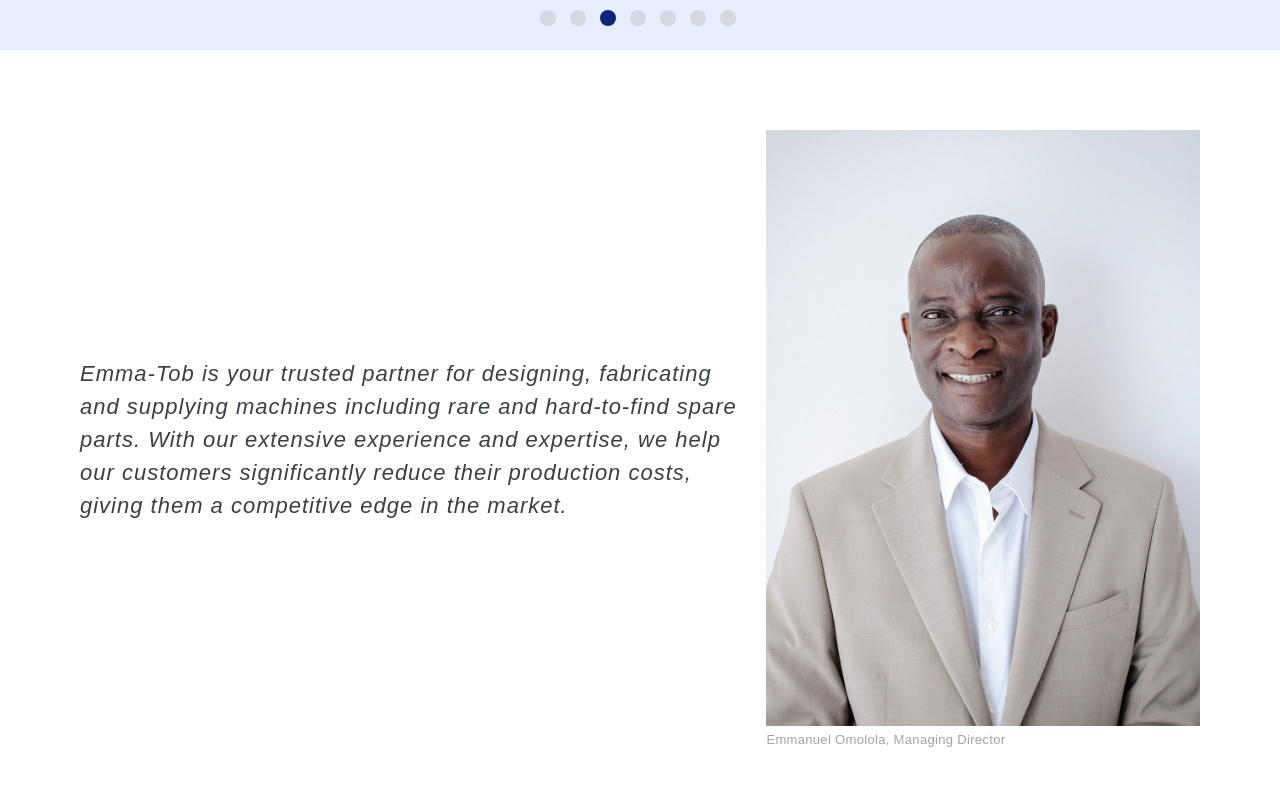
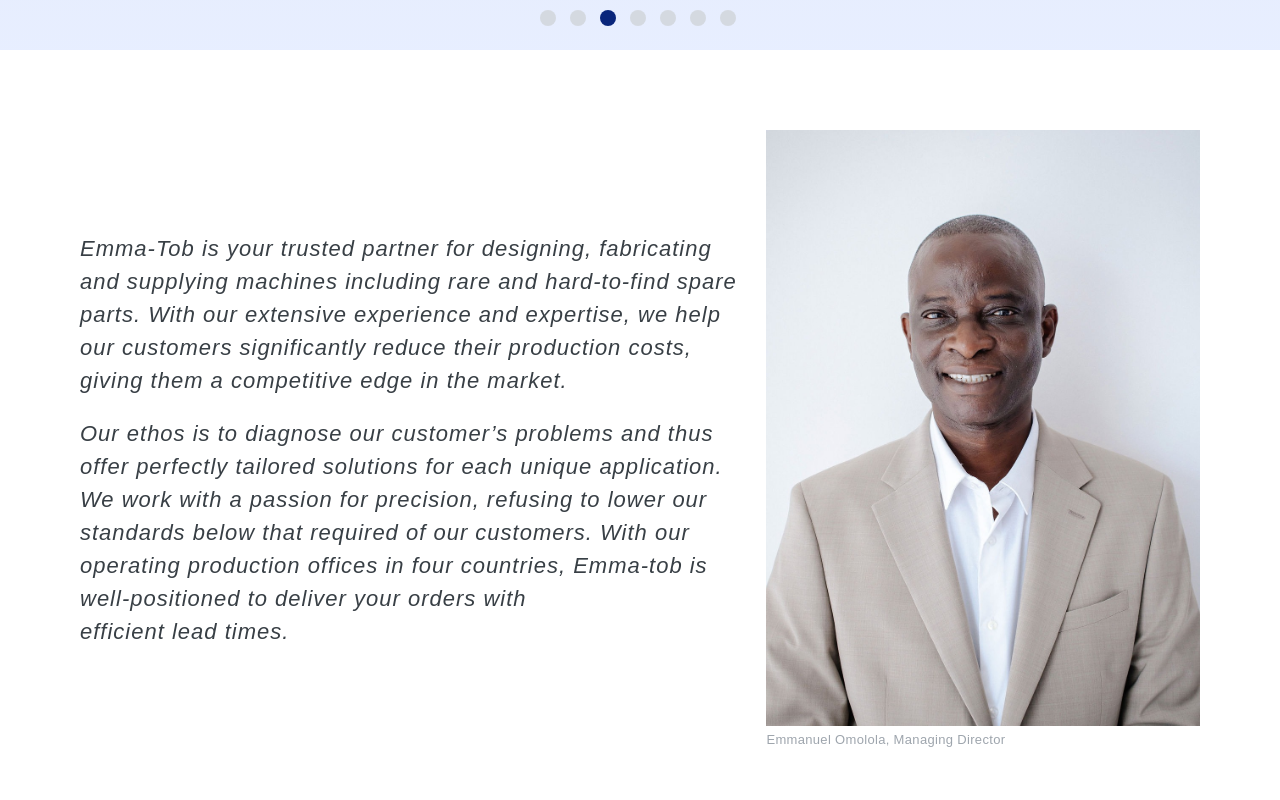
Before and after one commit to gidiblack/emma-tob, a Next.js app: page / in a window 1280 px wide. Shown: the part 860-1660 px from the top of the page. Built offline with nearby package versions, Linux system fonts and the light colour scheme.

Commit message:
additional home page copies

```diff
--- a/src/components/Footer.tsx
+++ b/src/components/Footer.tsx
@@ -1,9 +1,18 @@
-import { Box, Grid, GridItem, Stack, Text, Link } from "@chakra-ui/react";
+import {
+  Box,
+  Grid,
+  GridItem,
+  Stack,
+  Text,
+  Link,
+  HStack,
+} from "@chakra-ui/react";
 import React, { ReactNode } from "react";
 import OptimizedImage from "./OptimizedImage";
 import Logo from "@/assets/emma-tobb-logo.png";
 import NextLink from "next/link";
 import routes from "./routes";
+import { EmailIcon, PhoneIcon } from "@chakra-ui/icons";
 
 const FooterLink = ({
   children,
@@ -47,12 +56,37 @@
 
 const Links2 = [
   {
-    label: "Terms & Conditions",
-    href: routes.terms,
+    label: (
+      <HStack>
+        <PhoneIcon boxSize={3} color={"brand.500"} />
+        <Text fontSize={16} fontFamily={"Lato"} fontWeight={"medium"}>
+          (+234)-803-716-0902
+        </Text>
+      </HStack>
+    ),
+    href: "tel:+2348037160902",
   },
   {
-    label: "Privacy Policy",
-    href: routes.privacy,
+    label: (
+      <HStack>
+        <PhoneIcon boxSize={3} color={"brand.500"} />
+        <Text fontSize={16} fontFamily={"Lato"} fontWeight={"medium"}>
+          (+234)-807-777-7100
+        </Text>
+      </HStack>
+    ),
+    href: "tel:+2348077777100",
+  },
+  {
+    label: (
+      <HStack>
+        <EmailIcon h={5} color={"brand.500"} />
+        <Text fontSize={16} fontFamily={"Lato"} fontWeight={"medium"}>
+          admin@emma-tob.com
+        </Text>
+      </HStack>
+    ),
+    href: "mailto:admin@emma-tob.com",
   },
 ];
 
@@ -87,8 +121,10 @@
               h={"40px"}
             />
             <Text color={"gray.800"} fontSize={[16, 16, 17, 18, 19, 20]}>
-              Information is separate from both knowledge and data, and lies
-              nebulously between them. It is information about objects.
+              Our ethos is to diagnose our customer’s problems and thus offer
+              perfectly tailored solutions for each unique application. We work
+              with a passion for precision, refusing to lower our standards
+              below that required of our customers.
             </Text>
           </Stack>
         </GridItem>
@@ -114,7 +150,7 @@
             fontSize={[16, 16, 17, 18, 19, 20]}
             fontWeight={"semibold"}
           >
-            Legal
+            Contact
           </Text>
           <Stack mt={[4, 5, 6, 8]} spacing={[3, 3, 4, 5]}>
             {Links2.map(({ label, href }, i) => (
--- a/src/pages/index.tsx
+++ b/src/pages/index.tsx
@@ -244,7 +244,12 @@
       <PageSection>
         <SimpleGrid columns={[1, null, 5]} gap={[8, null, 4, null, 6, 10]}>
           <GridItem colSpan={[1, null, 3]}>
-            <Flex flexDirection={"column"} justify={"center"} h={"full"}>
+            <Flex
+              flexDirection={"column"}
+              justify={"center"}
+              h={"full"}
+              gap={[3, null, 4, 5]}
+            >
               <Text
                 maxW={"64rem"}
                 mx={"auto"}
@@ -259,6 +264,23 @@
                 With our extensive experience and expertise, we help our
                 customers significantly reduce their production costs, giving
                 them a competitive edge in the market.
+              </Text>
+              <Text
+                maxW={"64rem"}
+                mx={"auto"}
+                fontSize={[16, null, null, 20, 22, null, 24]}
+                fontWeight={"medium"}
+                letterSpacing={1}
+                textAlign={{ base: "center", md: "left" }}
+                fontStyle={"italic"}
+              >
+                Our ethos is to diagnose our customer’s problems and thus offer
+                perfectly tailored solutions for each unique application. We
+                work with a passion for precision, refusing to lower our
+                standards below that required of our customers. With our
+                operating production offices in four countries, Emma-tob is
+                well-positioned to deliver your orders with
+                efficient lead times.
               </Text>
             </Flex>
           </GridItem>
```
